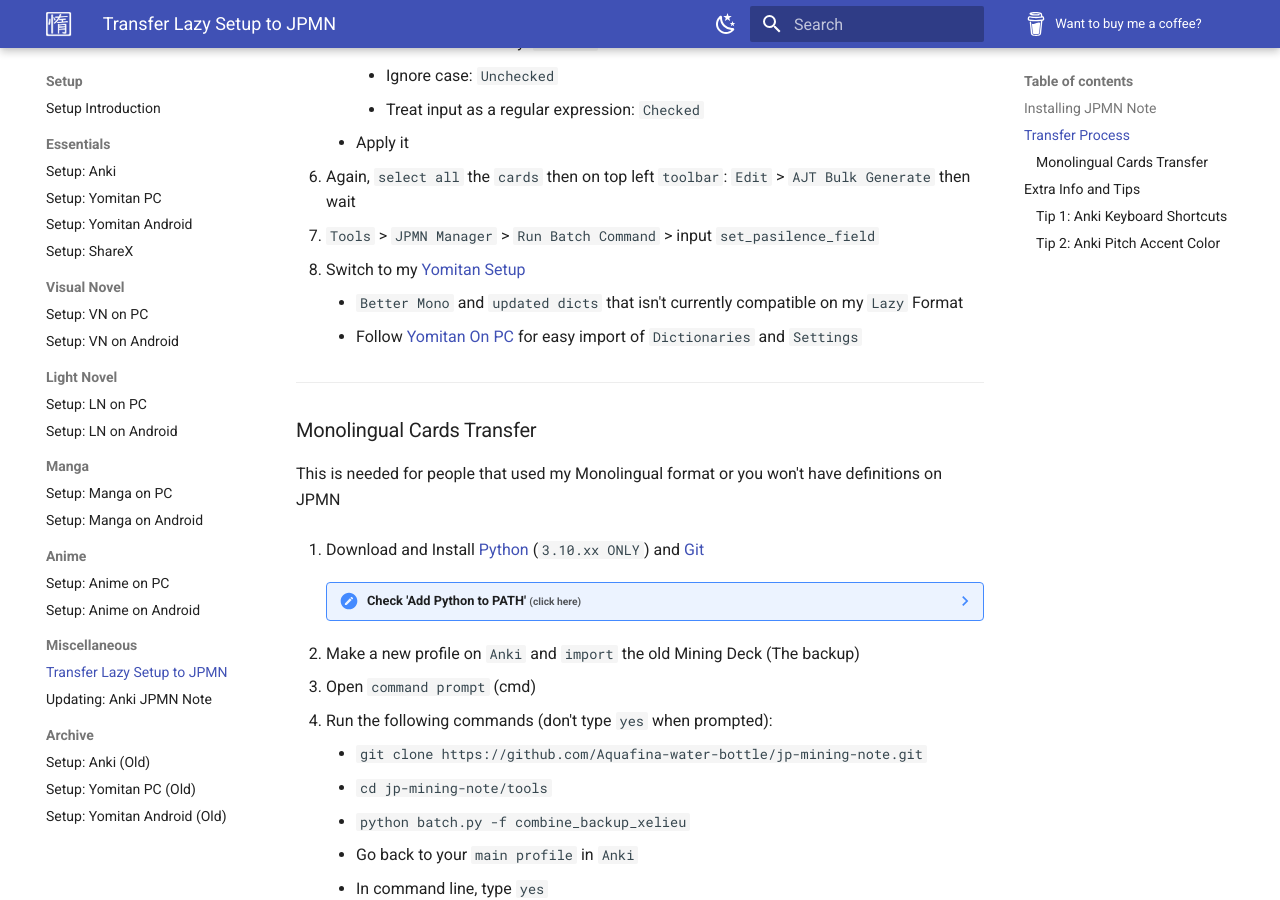
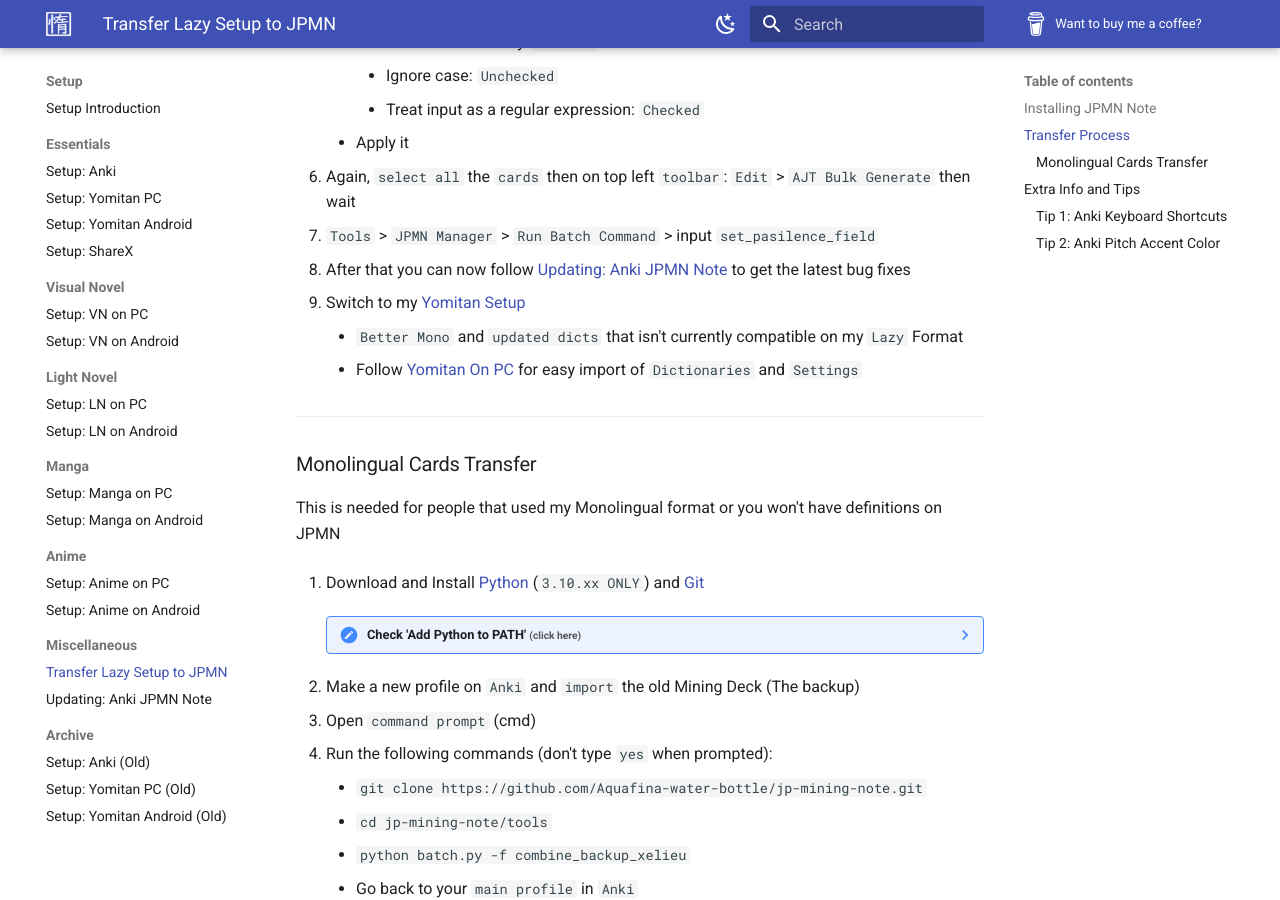
Before and after one commit to Xelieu/xelieu.github.io, an MkDocs documentation site: the page built from docs/jp-lazy-guide/transferAnkiSetup.md, in a window 1280 px wide and 900 px high, scrolled down 3273 px. Built offline with MkDocs 1.6.1 and Material for MkDocs 9.7.7, drawn with Linux system fonts in a browser that asks for light colours.

Commit message:
$updated info

```diff
--- a/docs/jp-lazy-guide/transferAnkiSetup.md
+++ b/docs/jp-lazy-guide/transferAnkiSetup.md
@@ -142,7 +142,9 @@
 
 7. `Tools` > `JPMN Manager` > `Run Batch Command` > input `set_pasilence_field`
 
-8. Switch to my [Yomitan Setup](https://drive.google.com/drive/folders/1s_PdQ9HWvpDFXkh_AGGzVgqrFBGhUsbI?usp=sharing)
+8. After that you can now follow [Updating: Anki JPMN Note](https://xelieu.github.io/jp-lazy-guide/updatingAnkiJPMNNote/) to get the latest bug fixes
+
+9. Switch to my [Yomitan Setup](https://drive.google.com/drive/folders/1s_PdQ9HWvpDFXkh_AGGzVgqrFBGhUsbI?usp=sharing)
     - `Better Mono` and `updated dicts` that isn't currently compatible on my `Lazy` Format
     - Follow [Yomitan On PC](https://xelieu.github.io/jp-lazy-guide/setupyomitanOnPC/) for easy import of `Dictionaries` and `Settings`
 
```
